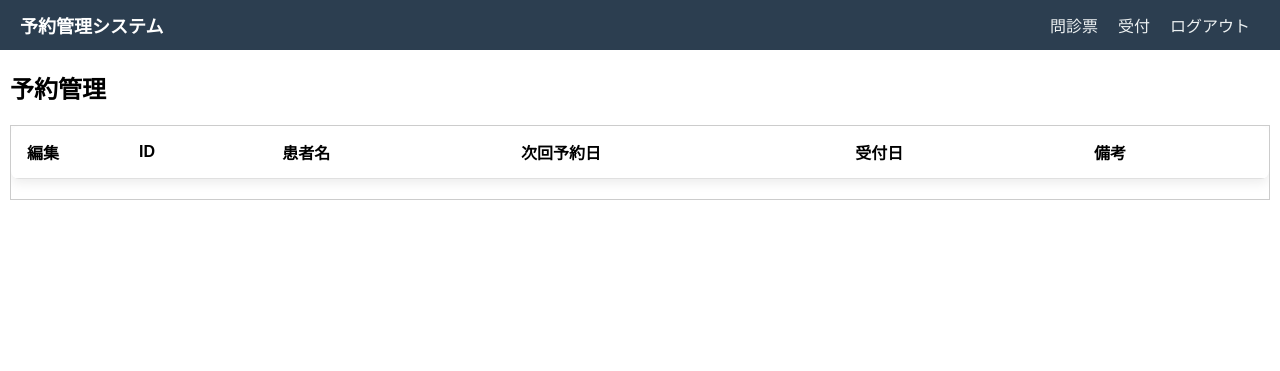
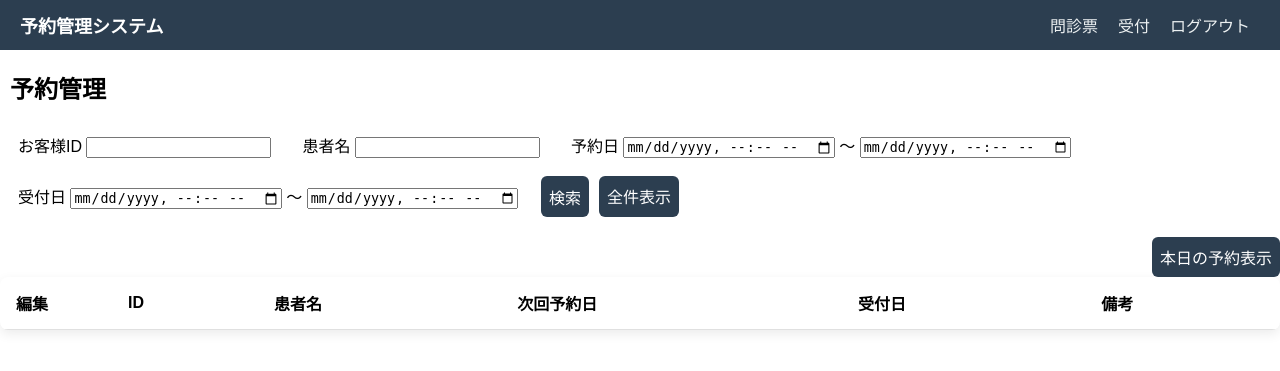
Before and after one commit to Takumi157239/ReservationSystem, a Django app: page /YoyakuKanri/ in a window 1280 px wide. Shown: the top 371 px of the page. Run offline with Django 5.2, Linux system fonts and the light colour scheme; the visitor is signed in with stand-in values (Sample User, id 1); data that the repository does not hold is empty.

Commit message:
予約管理画面の検索機能の実装

```diff
--- a/YoyakuKanri/templates/YoyakuKanri/YoyakuKanri.html
+++ b/YoyakuKanri/templates/YoyakuKanri/YoyakuKanri.html
@@ -6,7 +6,40 @@
 
     <h2 class="yoyaku-title">予約管理</h2>
 
-    <div class="yoyaku-table-container">
+    <form method="get" action="{% url 'YoyakuKanri' %}" class="yoyaku-search-container">
+        <div class="yoyaku-inputbox">
+            <label>お客様ID</label>
+            <input type="text" name="OkyakusamaID">
+        </div>
+
+        <div class="yoyaku-inputbox">
+            <label>患者名</label>
+            <input type="text" name="Kanzyamei">
+        </div>
+
+        <div class="yoyaku-inputbox">
+            <label>予約日</label>
+            <input type="datetime-local" name="YoyakubiS">
+            <label>～</label>
+            <input type="datetime-local" name="YoyakubiE">
+        </div>
+
+        <div class="yoyaku-inputbox">
+            <label>受付日</label>
+            <input type="datetime-local" name="UketsukebiS">
+            <label>～</label>
+            <input type="datetime-local" name="UketsukebiE">
+        </div>
+
+        <button type="submit" class="yoyaku-serach-button">検索</button>
+        <a href="{% url 'YoyakuKanri' %}"  class="yoyaku-serach-button">全件表示</a>
+    </form>
+
+    <div class="yoyaku-honzitsu-show-container">
+        <button type="button" class="yoyaku-serach-button" id="BtNowDateShow">本日の予約表示</button>
+    </div>
+
+    <div class="yoyaku-table-container-container">
         <table class="yoyaku-table">
 
             <th class="edit-column">編集</th>
--- a/YoyakuKanri/views.py
+++ b/YoyakuKanri/views.py
@@ -12,7 +12,33 @@ import calendar
 @login_required
 def index(request):
 
+    #すべての患者データを取得
     KanzyaData = T_KANZYA.objects.all()
+
+    #各検索条件を取得
+    OkyakusamaID = request.GET.get("OkyakusamaID")  #お客様ID
+    Kanzyamei = request.GET.get('Kanzyamei')        #患者名
+    YoyakubiS = request.GET.get('YoyakubiS')        #予約日Start
+    YoyakubiE = request.GET.get('YoyakubiE')        #予約日End
+    UketsukebiS = request.GET.get('UketsukebiS')    #受付日Start
+    UketsukebiE = request.GET.get('UketsukebiE')    #受付日End
+
+    #お客様ID
+    if OkyakusamaID:
+        KanzyaData = KanzyaData.filter(ID__exact = OkyakusamaID)
+
+    #患者名
+    if Kanzyamei:
+        KanzyaData = KanzyaData.filter(KANZYA_NAME__contains = Kanzyamei)
+
+    #予約日
+    if YoyakubiS and YoyakubiE:
+        KanzyaData = KanzyaData.filter(ZIKAI_YOYAKUBI__gte = YoyakubiS, ZIKAI_YOYAKUBI__lt = YoyakubiE)
+
+    #受付日
+    if UketsukebiS and UketsukebiE:
+        KanzyaData = KanzyaData.filter(UKETSUKEBI__gte = UketsukebiS, UKETSUKEBI__lt = UketsukebiE)
+
     return render(request, "YoyakuKanri/YoyakuKanri.html", {"kanzyadatas": KanzyaData})
 
 
--- a/static/css/YoyakuKanri.css
+++ b/static/css/YoyakuKanri.css
@@ -1,6 +1,7 @@
 :root {
     /* タイトルやテーブルの余白を定義 */
     --yoyakugamen-yohaku: 10px;
+    --yoyakugamen-fontsize: 16px;
 }
 
 /* ここから予約管理画面 --------------------------*/
@@ -8,6 +9,46 @@
 /* 予約管理のタイトル */
 .yoyaku-title{
     margin-left: var(--yoyakugamen-yohaku);
+}
+
+/* 検索画面の枠組み */
+.yoyaku-search-container{
+    display: flex;
+    gap: 10px;
+    flex-wrap: wrap;
+    margin-bottom: 20px;
+    margin-left: var(--yoyakugamen-yohaku);
+}
+
+/* 各入力欄 */
+.yoyaku-inputbox{
+    display: block;
+    margin-right: 5px;
+    padding: 8px;
+    font-size: var(--yoyakugamen-fontsize);
+}
+
+/* 検索と全て表示ボタン */
+.yoyaku-serach-button{
+    background-color: #2c3e50;
+    color: #fff;
+    border: none;
+    padding: 8px 8px;
+    border-radius: 6px;
+    cursor: pointer;
+    text-decoration: none;
+    font-size: var(--yoyakugamen-fontsize);
+}
+
+.yoyaku-serach-button:hover{
+    background-color: #34495e;
+}
+
+/* 本日の予約を表示ボタン枠組み */
+.yoyaku-honzitsu-show-container{
+    display: flex;
+    justify-content: flex-end;
+    gap: var(--yoyakugamen-yohaku);
 }
 
 /* 予約テーブルの枠組み */
@@ -27,6 +68,7 @@
     box-shadow: 0 4px 12px rgba(0, 0, 0, 0.08);
     border-radius: 8px;
     overflow: hidden;
+    font-size: var(--yoyakugamen-fontsize);
 }
 
 /* 編集ボタンの列 */
@@ -42,7 +84,7 @@
     border: none;
     border-radius: 5px;
     padding: 5px 10px;
-    font-size: 0.9rem;
+    font-size: var(--yoyakugamen-fontsize);
     cursor: pointer;
     transition: 0.3s;
 }
--- a/static/js/YoyakuKanri.js
+++ b/static/js/YoyakuKanri.js
@@ -1,14 +1,28 @@
 document.addEventListener("DOMContentLoaded", function() {
 
-    const btn = document.getElementById("confirmBtn");
+    const btn = document.getElementById("confirmBtn");               //予約確定ボタン
+    const btnNowDateShow = document.getElementById('BtNowDateShow'); //本日の予約を表示ボタン
 
+    // 予約確定ボタンで最終確認を行う処理
     if (btn) {
-
-        // 予約確定ボタンで最終確認を行う処理
         btn.addEventListener("click", function(e) {
             if (!confirm("この日時で予約を確定します。患者様にメールで予約の連絡を行いますがよろしいですか？")) {
                 e.preventDefault();
             }
         });
     }
+
+    //本日の予約を表示ボタン
+    if (btnNowDateShow){
+        btnNowDateShow.addEventListener("click", function(e){
+            // 現在の日時を取得
+            const now = new Date();
+            const year = now.getFullYear()
+            const month = now.getMonth() + 1;
+            const day = now.getDate();
+            window.location.href = '/YoyakuKanri/?YoyakubiS=' + year + '-' + month + '-' + day +
+                                        'T09%3A00&YoyakubiE=' + year + '-' + month + '-' + day +
+                                        'T18%3A00'
+        });
+    }
 });
--- a/templates/base.html
+++ b/templates/base.html
@@ -5,11 +5,11 @@
     <meta charset="UTF-8">
     <title>{% block title %}予約管理システム{% endblock %}</title>
 
-    <link rel="stylesheet" href="{% static 'css/header.css' %}?v=20260215_2">
-    <link rel="stylesheet" href="{% static 'css/login.css' %}?v=20260215_2">
-    <link rel="stylesheet" href="{% static 'css/YoyakuKanri.css' %}?v=20260215_2">
+    <link rel="stylesheet" href="{% static 'css/header.css' %}?v=20260215_3">
+    <link rel="stylesheet" href="{% static 'css/login.css' %}?v=20260215_3">
+    <link rel="stylesheet" href="{% static 'css/YoyakuKanri.css' %}?v=20260215_3">
 
-    <script src="{% static 'js/YoyakuKanri.js' %}"></script>
+    <script src="{% static 'js/YoyakuKanri.js' %}?v=20260215"></script>
 
 </head>
 <body>
```
